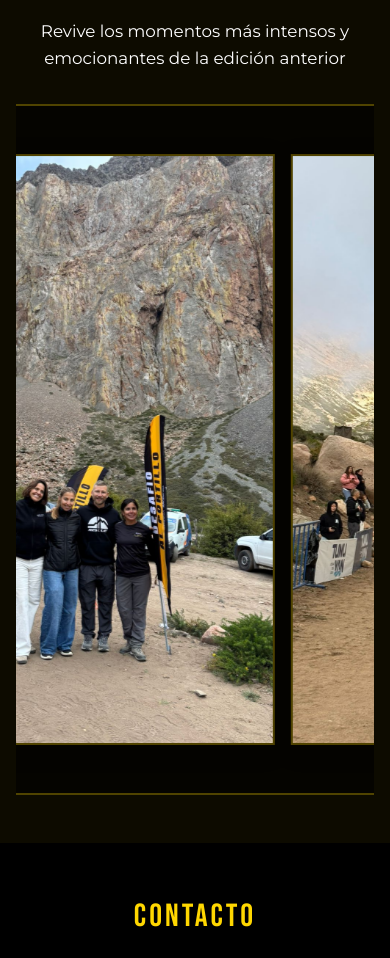
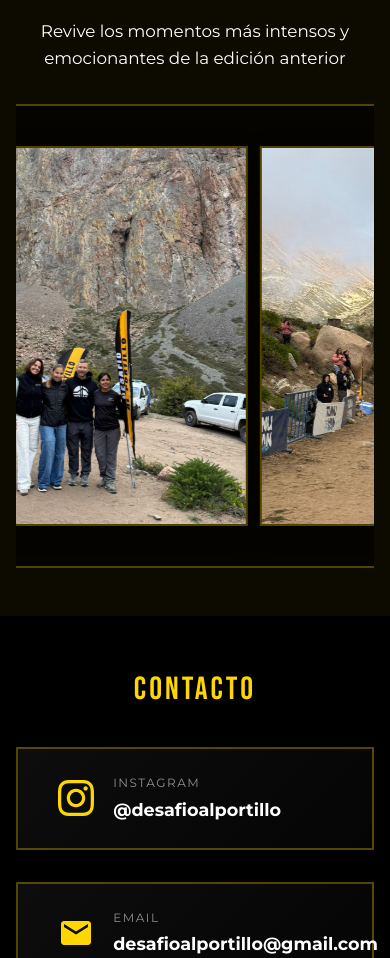
Before and after one commit to Lunaa001/Portillo-desafio, a React (Vite) app: page / in a window 390 px wide. Shown: the part 7660-8618 px from the top of the page. Built offline with nearby package versions, Linux system fonts and the light colour scheme.

Commit message:
fix: adjust gallery item dimensions and improve responsiveness

```diff
--- a/src/App.css
+++ b/src/App.css
@@ -910,6 +910,7 @@
   gap: 1.5rem;
   animation: scrollGallery 12s linear infinite;
   padding: 1rem;
+  will-change: transform;
 }
 
 @keyframes scrollGallery {
@@ -1225,8 +1226,12 @@
 
   /* Gallery Responsive */
   .gallery-item {
-    flex: 0 0 300px;
-    min-height: 250px;
+    flex: 0 0 250px;
+    min-height: 180px;
+  }
+
+  .gallery-carousel {
+    gap: 1rem;
   }
 
   /* Hero */
@@ -1642,12 +1647,13 @@
 
   /* Gallery Extra Small */
   .gallery-item {
-    flex: 0 0 90vw;
-    min-height: 60vh;
-    max-height: 70vh;
+    flex: 0 0 85vw;
+    min-height: 35vh;
+    max-height: 45vh;
   }
 
   .gallery-carousel {
-    gap: 1rem;
-  }
-}
+    gap: 0.8rem;
+    padding: 0.5rem;
+  }
+}
```
